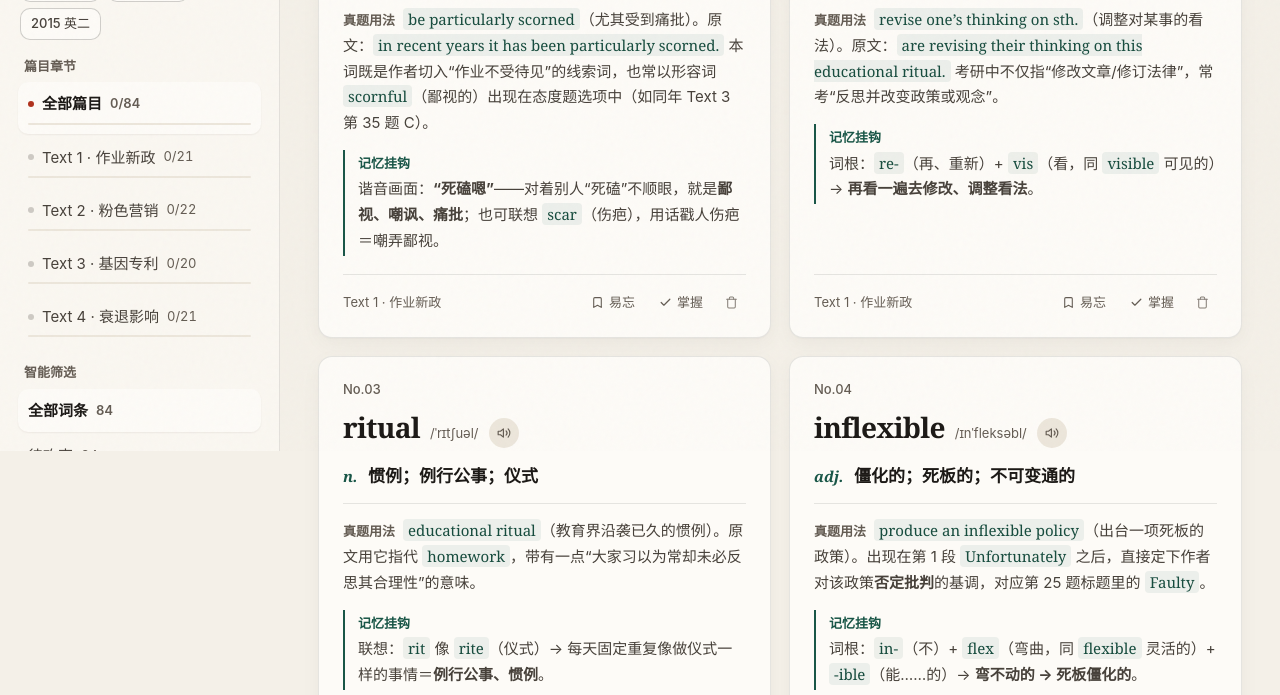
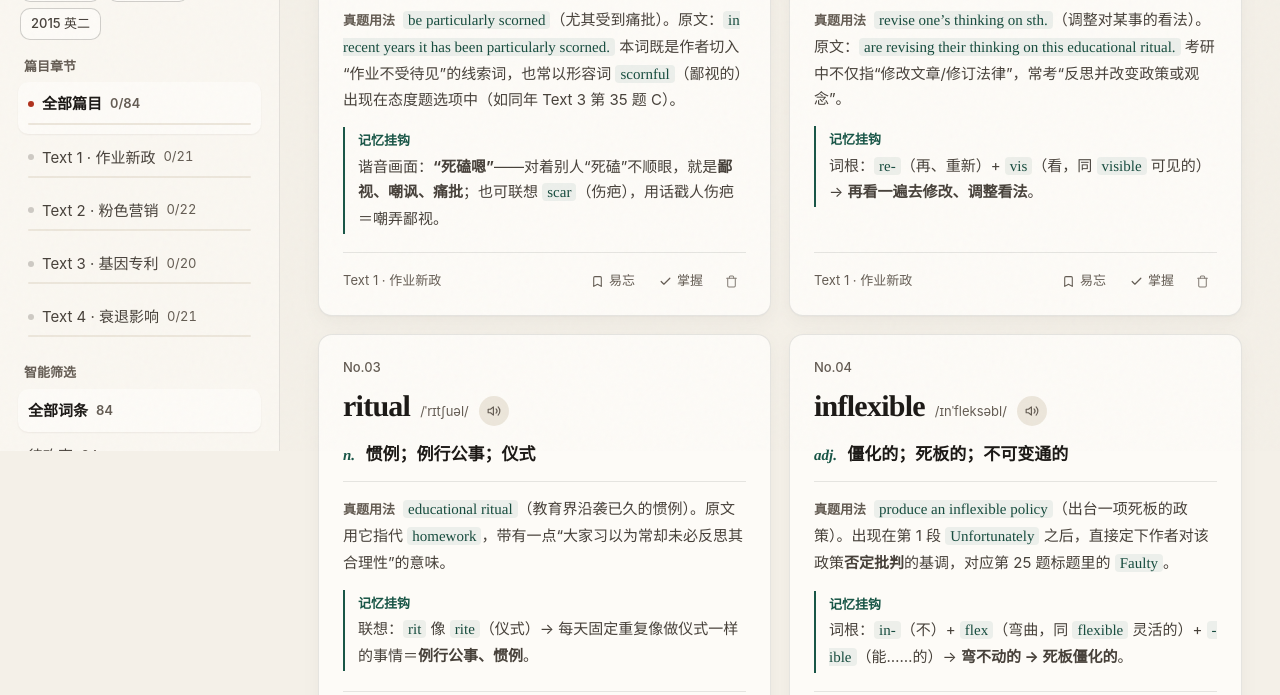
Before and after one commit to tayloverqjc/kaoyan-vocab, a plain HTML site: page index.html in a window 1280 px wide. Shown: the part 349-1044 px from the top of the page. Drawn offline with Linux system fonts and the light colour scheme.

Commit message:
Self-host Tinos WOFF2 font for cross-device Kaoyan exam Times New Roman typography

```diff
--- a/index.html
+++ b/index.html
@@ -5,7 +5,9 @@
   <meta name="viewport" content="width=device-width, initial-scale=1.0" />
   <title>考研英语阅读精装词本 · Lexicon</title>
   <meta name="description" content="考研英语真题阅读核心生词本：精装书房排版、真题详细用法、词根联想记忆、模糊遮义自测与 3D 物理闪卡。" />
-  <link rel="stylesheet" href="styles.css?v=9" />
+  <link rel="preload" href="assets/fonts/tinos-latin-400-normal.woff2" as="font" type="font/woff2" crossorigin />
+  <link rel="preload" href="assets/fonts/tinos-latin-700-normal.woff2" as="font" type="font/woff2" crossorigin />
+  <link rel="stylesheet" href="styles.css?v=10" />
   <script>
     (function(){try{var t=localStorage.getItem("kaoyan_vocab_theme_v1");if(t==="light")t="paper";if(["mono","glass","momo","dark"].indexOf(t)>=0)document.documentElement.setAttribute("data-theme",t);var w=localStorage.getItem("kaoyan_vocab_wallpaper_v1");if(["alpine","sunset","forest"].indexOf(w)>=0)document.documentElement.setAttribute("data-wallpaper",w);}catch(e){}})();
   </script>
--- a/styles.css
+++ b/styles.css
@@ -5,6 +5,39 @@
    Exempt architectural display: masthead brand, stage title, headword, 3D flashcard word
    Contrast: WCAG AA (>= 4.5:1) across all 5 themes
    ========================================================================== */
+
+/* Self-hosted Tinos (Apache-2.0, 1:1 metric equivalent to Times New Roman) */
+@font-face {
+  font-family: "Tinos";
+  font-style: normal;
+  font-weight: 400;
+  font-display: swap;
+  src: url("assets/fonts/tinos-latin-400-normal.woff2") format("woff2");
+}
+
+@font-face {
+  font-family: "Tinos";
+  font-style: italic;
+  font-weight: 400;
+  font-display: swap;
+  src: url("assets/fonts/tinos-latin-400-italic.woff2") format("woff2");
+}
+
+@font-face {
+  font-family: "Tinos";
+  font-style: normal;
+  font-weight: 700;
+  font-display: swap;
+  src: url("assets/fonts/tinos-latin-700-normal.woff2") format("woff2");
+}
+
+@font-face {
+  font-family: "Tinos";
+  font-style: italic;
+  font-weight: 700;
+  font-display: swap;
+  src: url("assets/fonts/tinos-latin-700-italic.woff2") format("woff2");
+}
 
 :root {
   /* Core Palette — Theme 1: 精装纸感 (Archival Paper) */
@@ -40,7 +73,7 @@
 
   /* Strictly 2 Font Families */
   --font-sans: -apple-system, BlinkMacSystemFont, "PingFang SC", "Hiragino Sans GB", "Microsoft YaHei", "Segoe UI", sans-serif;
-  --font-serif: "New York", "Iowan Old Style", "Songti SC", "STSong", "Noto Serif SC", Georgia, serif;
+  --font-serif: "Tinos", "Times New Roman", "Songti SC", "STSong", "Noto Serif SC", Georgia, serif;
   --font-display: var(--font-serif);
   --font-headword: var(--font-serif);
 
@@ -52,8 +85,8 @@
   /* Exempt Display / Brand Scale */
   --text-brand: 1.375rem;    /* 22px */
   --text-stage: 1.75rem;     /* 28px */
-  --text-headword: 1.75rem;  /* 28px */
-  --text-fc-word: clamp(2.125rem, 5vw, 3rem);
+  --text-headword: 1.875rem; /* 30px (calibrated for Tinos / Times New Roman x-height) */
+  --text-fc-word: clamp(2.25rem, 5.2vw, 3.125rem);
 
   /* Calibrated Motion */
   --ease-out: cubic-bezier(0.22, 1, 0.36, 1);
@@ -1192,7 +1225,7 @@ svg {
   font-family: var(--font-headword);
   font-style: italic;
   font-size: var(--text-body);
-  font-weight: 600;
+  font-weight: 700;
   color: var(--pine);
   margin-right: 6px;
 }
```
Also changed, not shown: assets/fonts/tinos-latin-400-italic.woff2 (added), assets/fonts/tinos-latin-400-normal.woff2 (added), assets/fonts/tinos-latin-700-italic.woff2 (added), assets/fonts/tinos-latin-700-normal.woff2 (added).
